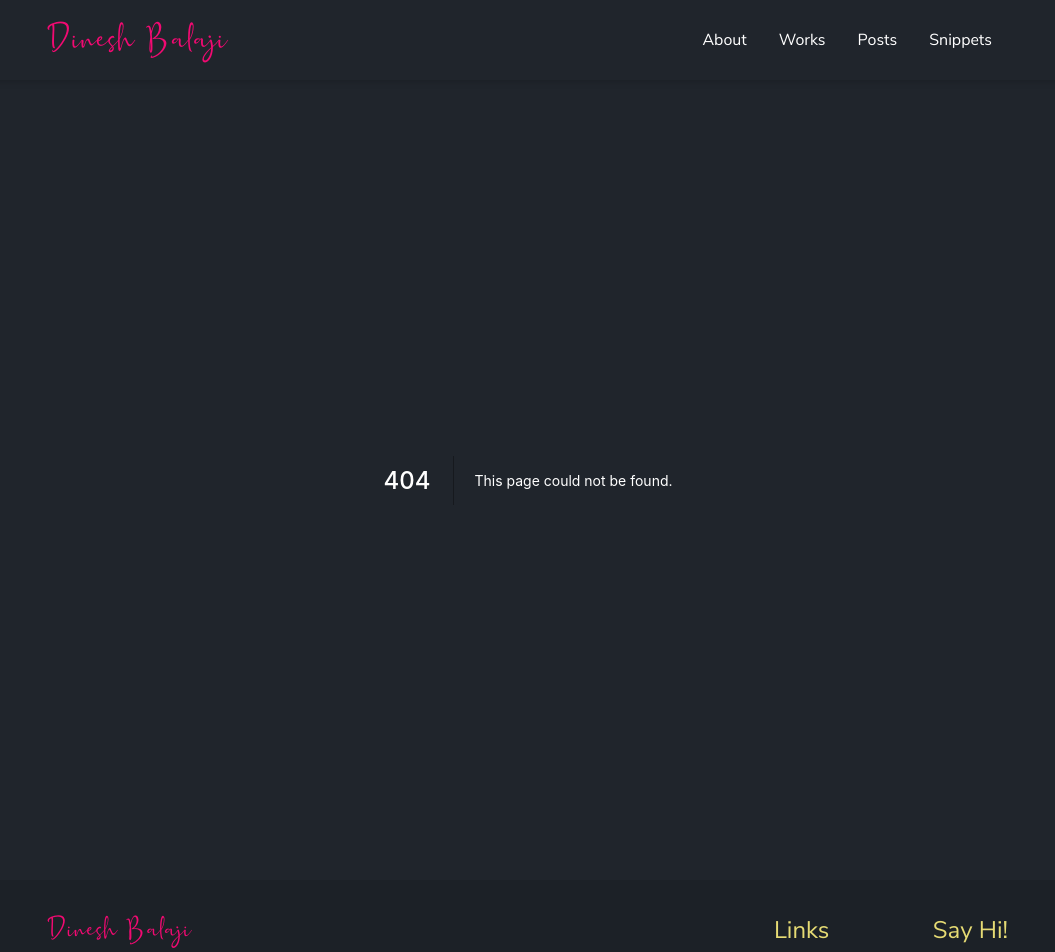
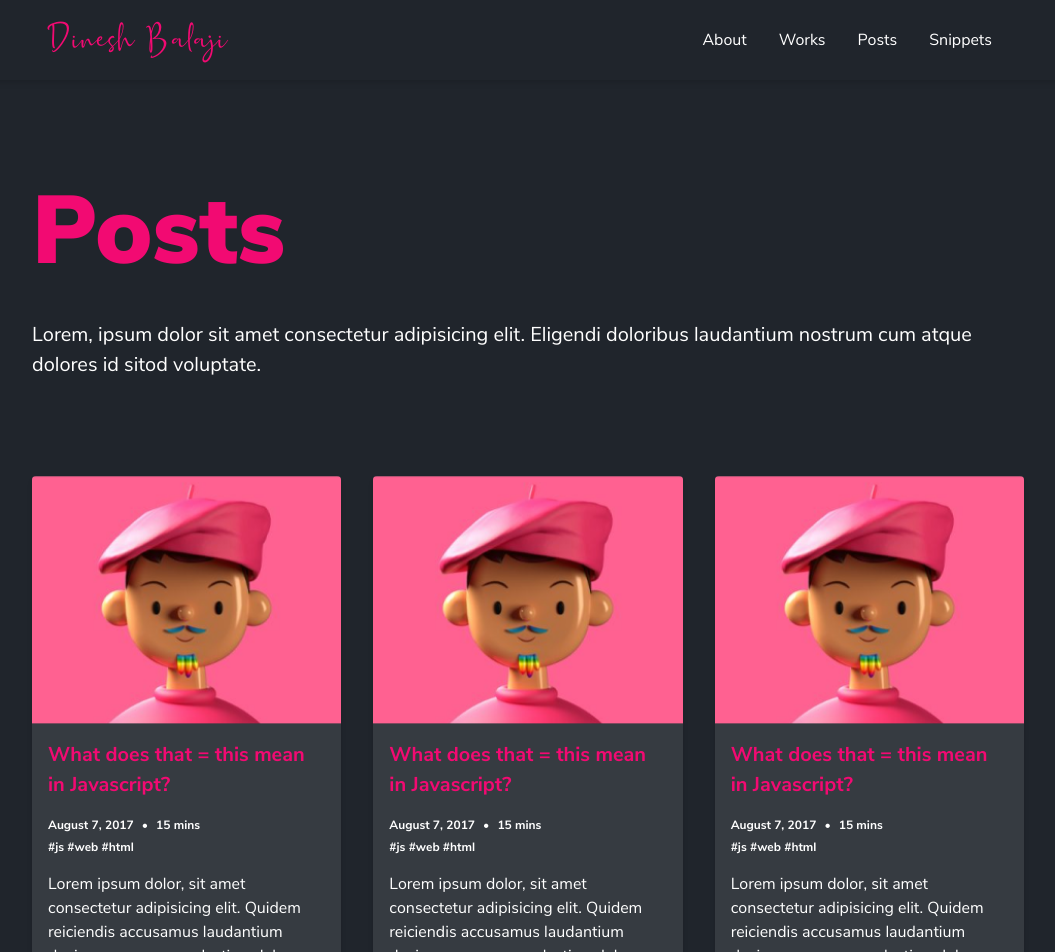
Before and after one commit to sidthesloth92/db-portfolio, a Next.js app: page /posts in a window 1280 px wide. Before the commit this address had no page. Shown: the top 952 px of the page, without its empty margins (112-1167 px from the left). Built offline with nearby package versions, Linux system fonts and the light colour scheme.

Commit message:
feat(global): add blogs page

```diff
--- a/src/components/blog-tile/BlogTile.tsx
+++ b/src/components/blog-tile/BlogTile.tsx
@@ -5,7 +5,7 @@ import { addCamelCaseKeys } from '../../lib';
 import s from './BlogTile.module.scss';
 
 /**
- * Tile component for represent each blog post.
+ * Tile component to represent each blog post.
  */
 const BlogTile: React.FC = () => {
   const styles = addCamelCaseKeys(s);
--- /dev/null
+++ b/src/pages/posts/index.tsx
@@ -0,0 +1,34 @@
+import React from 'react';
+
+import BlogTile from '../../components/blog-tile/BlogTile';
+import PageBody from '../../components/page-body/PageBody';
+import PageHeader from '../../components/page-header/PageHeader';
+import Page from '../../components/page/Page';
+
+/**
+ * Page that displays a list of blog posts.
+ */
+const PostsPage: React.FC = () => {
+  return (
+    <Page>
+      <PageHeader
+        title="Posts"
+        description="Lorem, ipsum dolor sit amet consectetur adipisicing elit. Eligendi doloribus laudantium nostrum cum atque dolores id sitod voluptate."
+      />
+      <PageBody>
+        <div className="flex flex-wrap justify-start -mx-4">
+          <BlogTile />
+          <BlogTile />
+          <BlogTile />
+          <BlogTile />
+          <BlogTile />
+          <BlogTile />
+          <BlogTile />
+          <BlogTile />
+        </div>
+      </PageBody>
+    </Page>
+  );
+};
+
+export default PostsPage;
```
